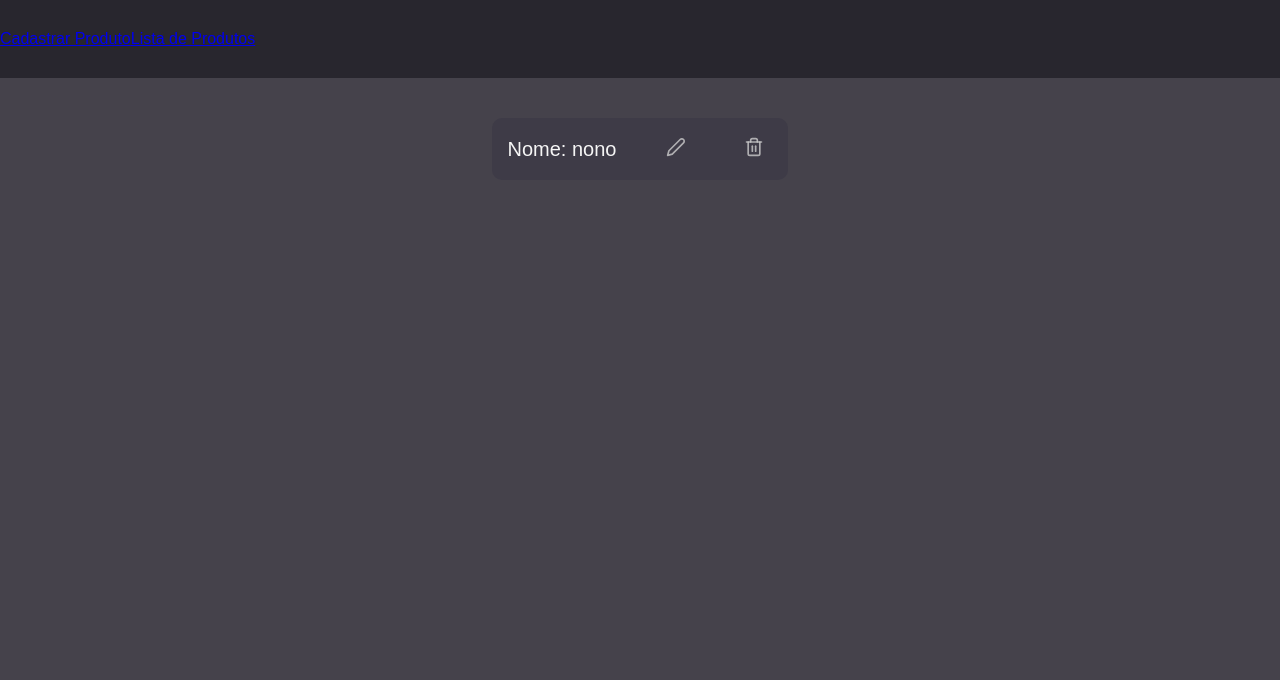
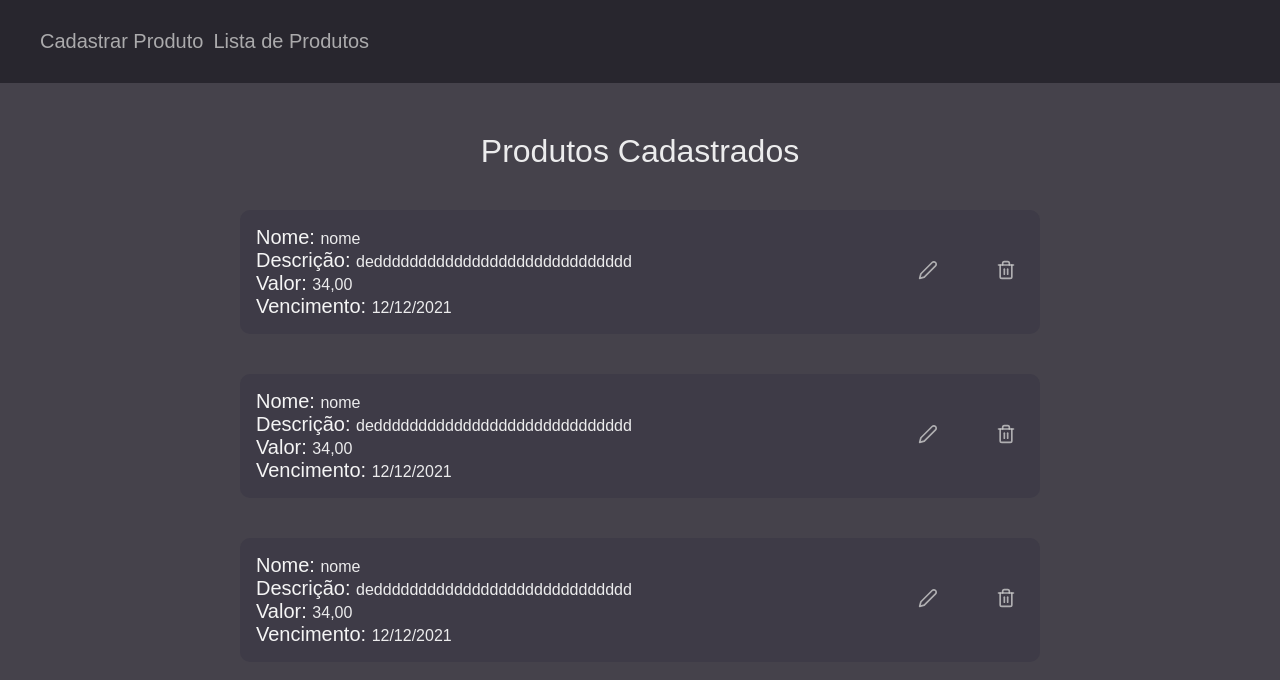
Before and after one commit to thiagomedina/teste-smart, a React (Create React App) app in the folder web/: page / in a window 1280 px wide. Shown: the top 680 px of the page. Built offline with nearby package versions, Linux system fonts and the light colour scheme.

Commit message:
building the product list view

```diff
--- a/web/src/components/Header/index.jsx
+++ b/web/src/components/Header/index.jsx
@@ -2,17 +2,19 @@
 import React from 'react';
 import { Link } from 'react-router-dom';
 
-import { Container } from './styles';
+import { Container, Links } from './styles';
 
 const Header = () => {
     return (
         <Container>
-            <Link to="/">
-                Cadastrar Produto
+            <Links>
+                <Link to="/">
+                    Cadastrar Produto
             </Link>
-            <Link to="/">
-                Lista de Produtos
+                <Link to="/">
+                    Lista de Produtos
             </Link>
+            </Links>
         </Container>
     );
 };
--- a/web/src/components/Header/styles.js
+++ b/web/src/components/Header/styles.js
@@ -6,8 +6,23 @@ export const Container = styled.header`
   display: flex;
   align-items: center;
 
-  @media (max-width: 800px) {
-    flex-direction: column;
-    justify-content: flex-end;
+
+
+
+`;
+
+export const Links = styled.div`
+margin-left: 40px;
+a{
+  text-decoration: none;
+  margin-right: 10px;
+  color: #cccc;
+  font-size: 20px;
+
+
+  &:hover{
+      color: whitesmoke;
+      transition: 0.5s;
   }
+}
 `;
--- a/web/src/components/ProductCard/index.jsx
+++ b/web/src/components/ProductCard/index.jsx
@@ -6,9 +6,11 @@ import { Container, Buttons, Table } from './styles'
 const ProductCard = () => {
     return (
         <Container>
-
             <Table>
-                <strong>Nome: nono</strong>
+                <span><strong>Nome: </strong>nome</span>
+                <span><strong>Descrição: </strong> deddddddddddddddddddddddddddddd</span>
+                <span><strong>Valor: </strong>34,00</span>
+                <span><strong>Vencimento: </strong>12/12/2021</span>
 
             </Table>
             <Buttons>
--- a/web/src/components/ProductCard/styles.js
+++ b/web/src/components/ProductCard/styles.js
@@ -8,13 +8,18 @@ export const Container = styled.div`
   justify-content: center;
   padding: 16px;
   border-radius: 10px;
-  max-width: 1100px;
   margin-top: 40px;
+  width: 800px;
 
+
+  @media (max-width: 800px) {
+    flex-direction: column;
+    max-width: 100%;
+  }
   strong {
     color: whitesmoke;
     font-size: 20px;
-    font-weight: 400;
+    font-weight: 500;
   }
 
   button {
@@ -32,7 +37,11 @@ export const Container = styled.div`
   }
 `;
 
-export const Table = styled.div``;
+export const Table = styled.div`
+display: flex;
+flex-direction: column;
+
+`;
 
 export const Buttons = styled.div`
   margin-left: auto;
--- a/web/src/view/ProductList/index.jsx
+++ b/web/src/view/ProductList/index.jsx
@@ -8,6 +8,9 @@ const ProductList = () => {
         <>
             <Header />
             <Content>
+                <h1>Produtos Cadastrados</h1>
+                <ProductCard />
+                <ProductCard />
                 <ProductCard />
             </Content>
         </>
--- a/web/src/view/ProductList/styles.js
+++ b/web/src/view/ProductList/styles.js
@@ -5,5 +5,8 @@ export const Content = styled.div`
 display: flex;
 align-items: center;
 justify-content:center;
-
+flex-direction: column;
+h1{
+    margin-top: 50px;
+}
 `;
```
Also changed, not shown: 1 other file (tests, documents, lock files or other folders).
